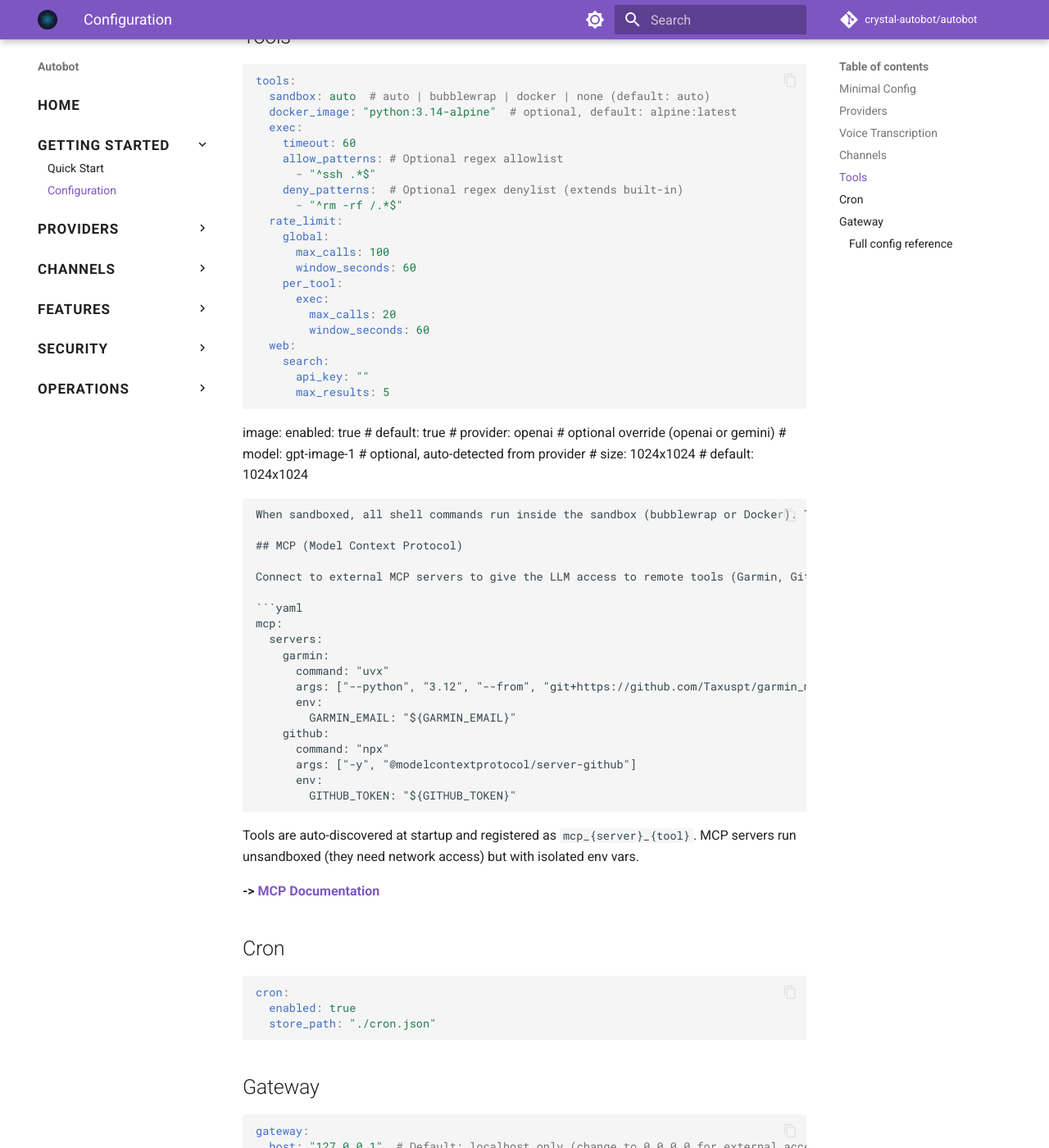
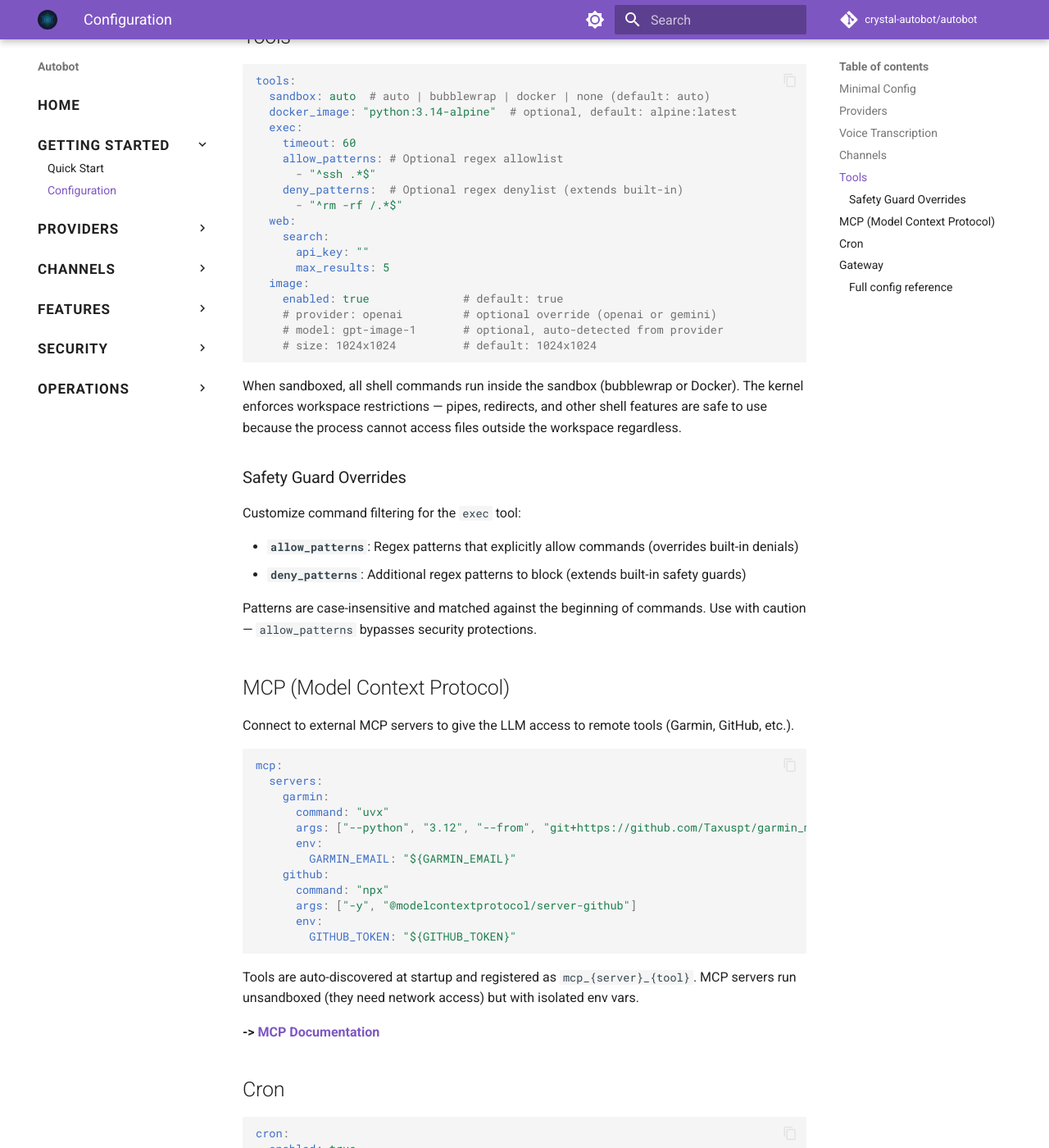
Before and after one commit to crystal-autobot/autobot, an MkDocs documentation site: the page built from docs/configuration.md, in a window 1280 px wide and 1400 px high, scrolled down 2070 px. Shown: the whole window at 82% size. Built offline with MkDocs 1.6.1 and Material for MkDocs 9.7.7, drawn with Linux system fonts in a browser that asks for light colours; comment, search, counter and statistics services are not loaded.

Commit message:
docs: add safety guard override documentation to configuration.md

````diff
--- a/docs/configuration.md
+++ b/docs/configuration.md
@@ -94,19 +94,10 @@ tools:
       - "^ssh .*$"
     deny_patterns:  # Optional regex denylist (extends built-in)
       - "^rm -rf /.*$"
-  rate_limit:
-    global:
-      max_calls: 100
-      window_seconds: 60
-    per_tool:
-      exec:
-        max_calls: 20
-        window_seconds: 60
   web:
     search:
       api_key: ""
       max_results: 5
-```
   image:
     enabled: true              # default: true
     # provider: openai         # optional override (openai or gemini)
@@ -115,6 +106,15 @@ tools:
 ```
 
 When sandboxed, all shell commands run inside the sandbox (bubblewrap or Docker). The kernel enforces workspace restrictions — pipes, redirects, and other shell features are safe to use because the process cannot access files outside the workspace regardless.
+
+### Safety Guard Overrides
+
+Customize command filtering for the `exec` tool:
+
+- **`allow_patterns`**: Regex patterns that explicitly allow commands (overrides built-in denials)
+- **`deny_patterns`**: Additional regex patterns to block (extends built-in safety guards)
+
+Patterns are case-insensitive and matched against the beginning of commands. Use with caution — `allow_patterns` bypasses security protections.
 
 ## MCP (Model Context Protocol)
 
````
